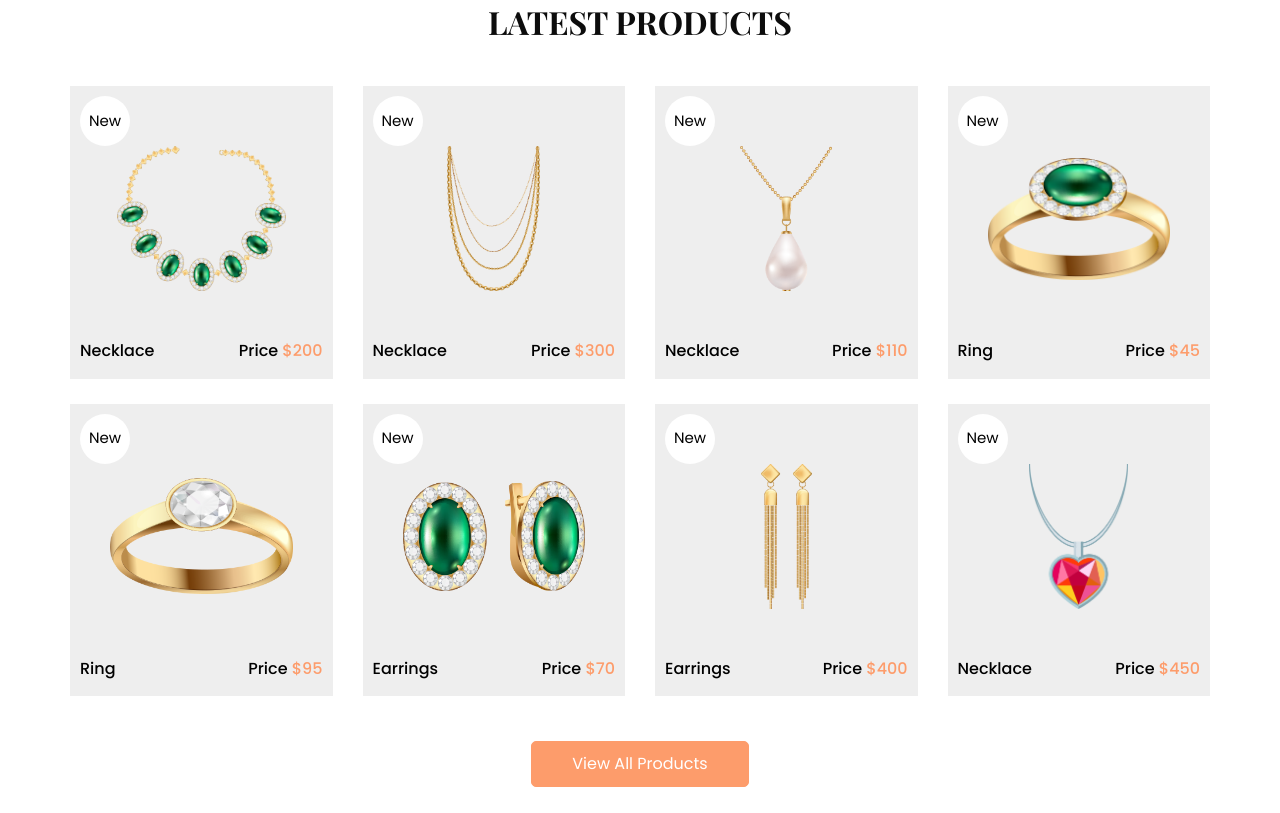
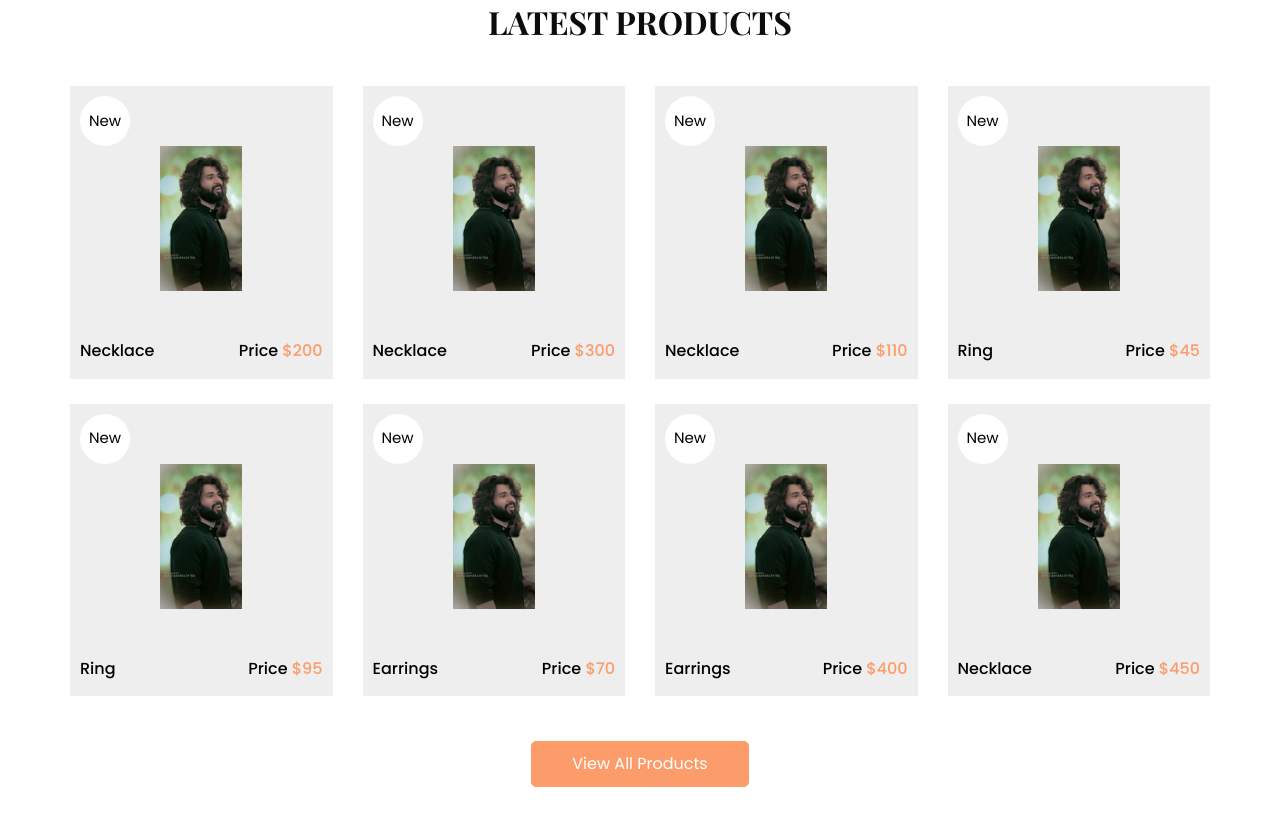
Before and after one commit to SalpalaArchana/healet-html, a plain HTML site: page index.html in a window 1280 px wide. Shown: the part 887-1700 px from the top of the page. Drawn offline with nearby package versions, Linux system fonts and the light colour scheme.

Commit message:
change photo

```diff
--- a/index.html
+++ b/index.html
@@ -103,7 +103,7 @@
           <div class="box">
             <a href="">
               <div class="img-box">
-                <img src="images/p1.png" alt="">
+                <img src="vdk.jpg" alt="">
               </div>
               <div class="detail-box">
                 <h6>
@@ -128,7 +128,7 @@
           <div class="box">
             <a href="">
               <div class="img-box">
-                <img src="images/p2.png" alt="">
+                <img src="vdk.jpg" alt="">
               </div>
               <div class="detail-box">
                 <h6>
@@ -153,7 +153,7 @@
           <div class="box">
             <a href="">
               <div class="img-box">
-                <img src="images/p3.png" alt="">
+                <img src="vdk.jpg" alt="">
               </div>
               <div class="detail-box">
                 <h6>
@@ -178,7 +178,7 @@
           <div class="box">
             <a href="">
               <div class="img-box">
-                <img src="images/p4.png" alt="">
+                <img src="vdk.jpg" alt="">
               </div>
               <div class="detail-box">
                 <h6>
@@ -203,7 +203,7 @@
           <div class="box">
             <a href="">
               <div class="img-box">
-                <img src="images/p5.png" alt="">
+                <img src="vdk.jpg" alt="">
               </div>
               <div class="detail-box">
                 <h6>
@@ -228,7 +228,7 @@
           <div class="box">
             <a href="">
               <div class="img-box">
-                <img src="images/p6.png" alt="">
+                <img src="vdk.jpg" alt="">
               </div>
               <div class="detail-box">
                 <h6>
@@ -253,7 +253,7 @@
           <div class="box">
             <a href="">
               <div class="img-box">
-                <img src="images/p7.png" alt="">
+                <img src="vdk.jpg" alt="">
               </div>
               <div class="detail-box">
                 <h6>
@@ -278,7 +278,7 @@
           <div class="box">
             <a href="">
               <div class="img-box">
-                <img src="images/p8.png" alt="">
+                <img src="vdk.jpg" alt="">
               </div>
               <div class="detail-box">
                 <h6>
@@ -317,7 +317,7 @@
       <div class="row">
         <div class="col-md-6">
           <div class="img-box">
-            <img src="images/about-img.jpg" alt="">
+            <img src="vdk.jpg" alt="">
           </div>
         </div>
         <div class="col-md-6">
@@ -348,7 +348,7 @@
       <div class="row">
         <div class="col-md-7 px-0">
           <div class="box offer-box1">
-            <img src="images/o1.jpg" alt="">
+            <img src="vdk.jpg" alt="">
             <div class="detail-box">
               <h2>
                 Upto 15% Off
@@ -361,7 +361,7 @@
         </div>
         <div class="col-md-5 px-0">
           <div class="box offer-box2">
-            <img src="images/o2.jpg" alt="">
+            <img src="vdk.jpg" alt="">
             <div class="detail-box">
               <h2>
                 Upto 10% Off
```
